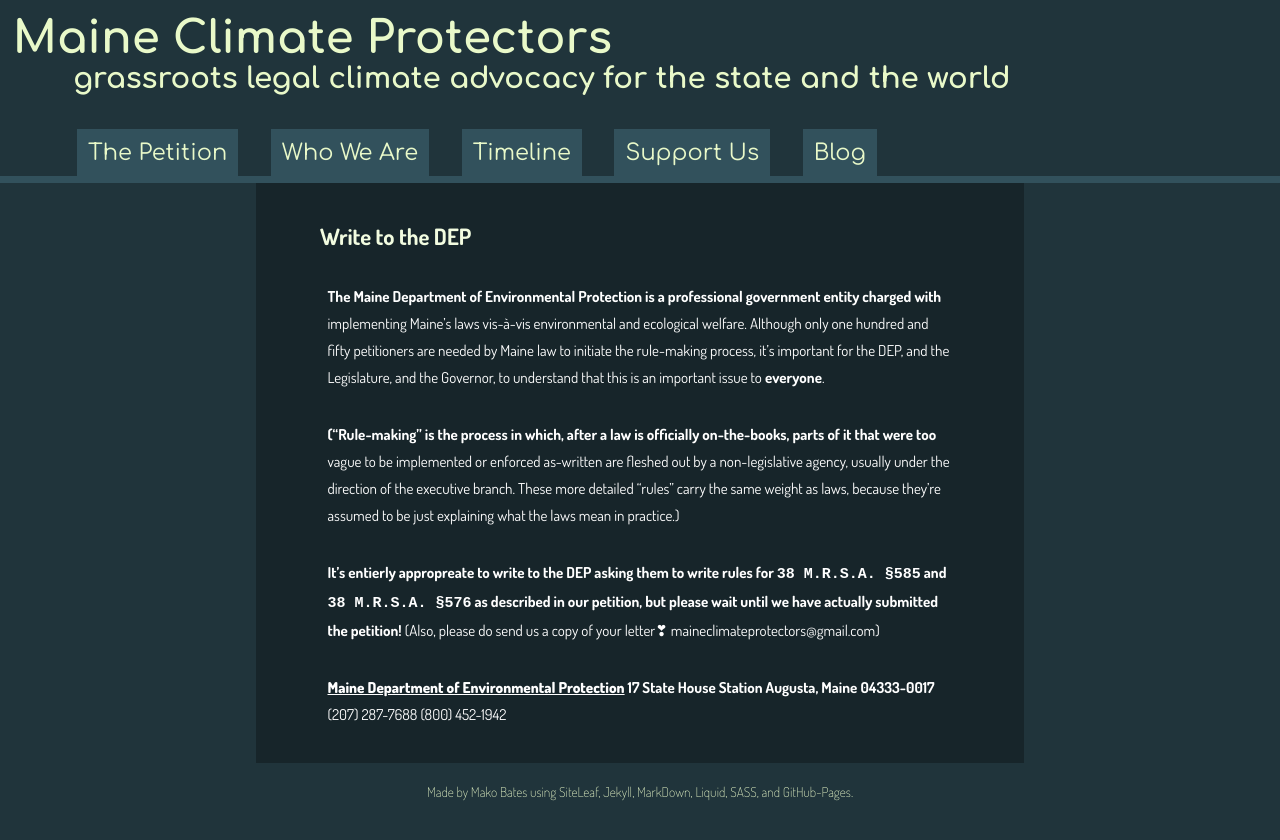
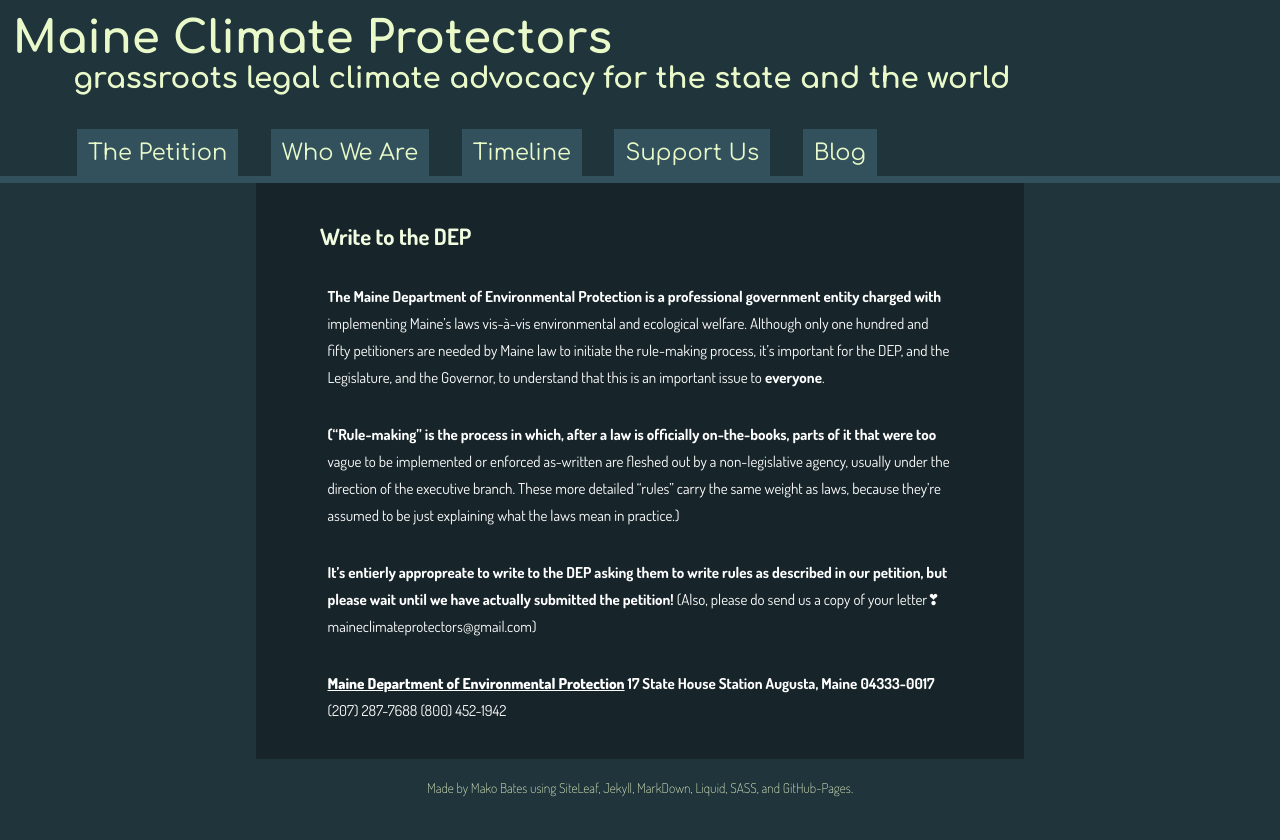
Before and after one commit to ShapeOfMatter/maine-climate-protectors, a Jekyll site: the page built from _posts/2017-12-13-write-to-the-dep.markdown, in a window 1280 px wide. Shown: the top 840 px of the page. Built offline with Jekyll 4.4.1, drawn with Linux system fonts in a browser that asks for light colours.

Commit message:
Updated Write To The Dep

```diff
--- a/_posts/2017-12-13-write-to-the-dep.markdown
+++ b/_posts/2017-12-13-write-to-the-dep.markdown
@@ -7,7 +7,7 @@ The Maine Department of Environmental Protection is a professional government en
 
 ("Rule-making" is the process in which, after a law is officially on-the-books, parts of it that were too vague to be implemented or enforced as-written are fleshed out by a non-legislative agency, usually under the direction of the executive branch. These more detailed "rules" carry the same weight as laws, because they're assumed to be just explaining what the laws mean in practice.)
 
-**It's entierly appropreate to write to the DEP asking them to write rules for `38 M.R.S.A. §585` and `38 M.R.S.A. §576` as described in our petition, but please wait until we have actually submitted the petition!** (Also, please do send us a copy of your letter❣ {{ site.contact_email }})
+**It's entierly appropreate to write to the DEP asking them to write rules as described in our petition, but please wait until we have actually submitted the petition!** (Also, please do send us a copy of your letter❣ {{ site.contact_email }})
 
 [Maine Department of Environmental Protection](https://www1.maine.gov/dep/contact/index.html)
 17 State House Station
```
